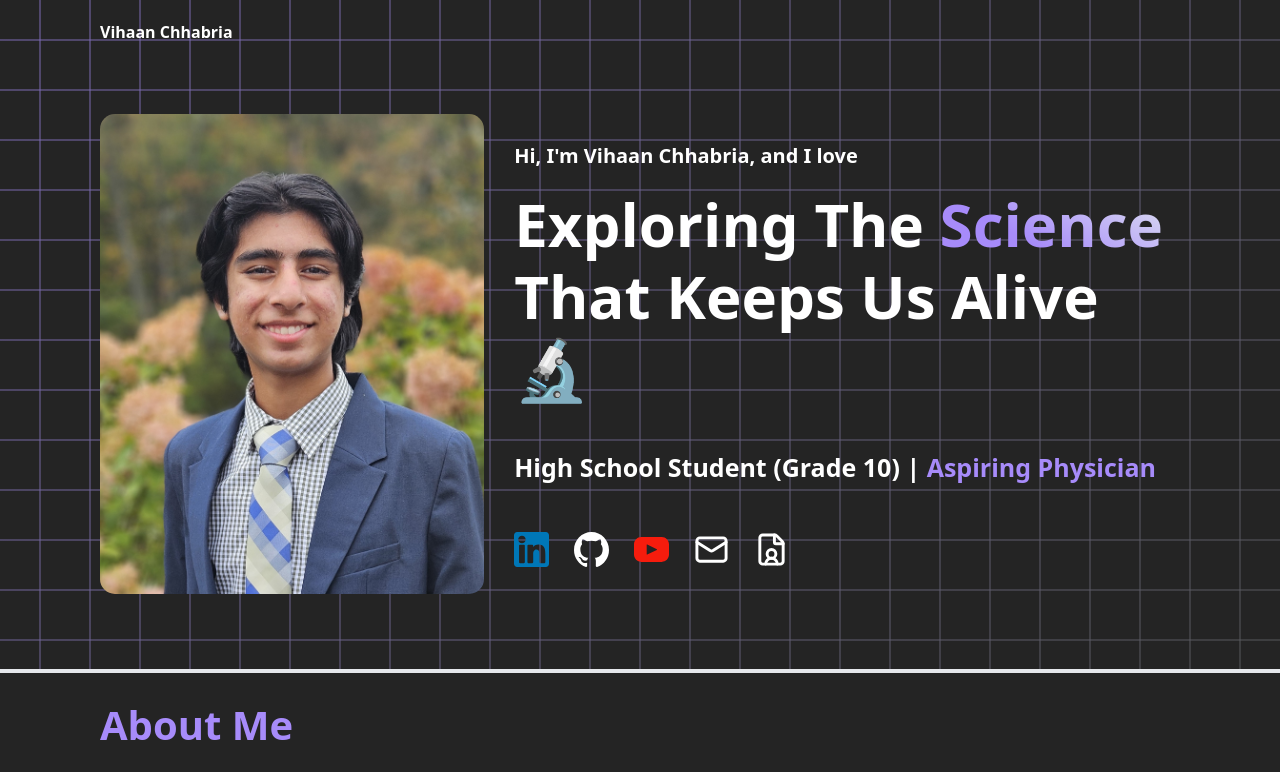
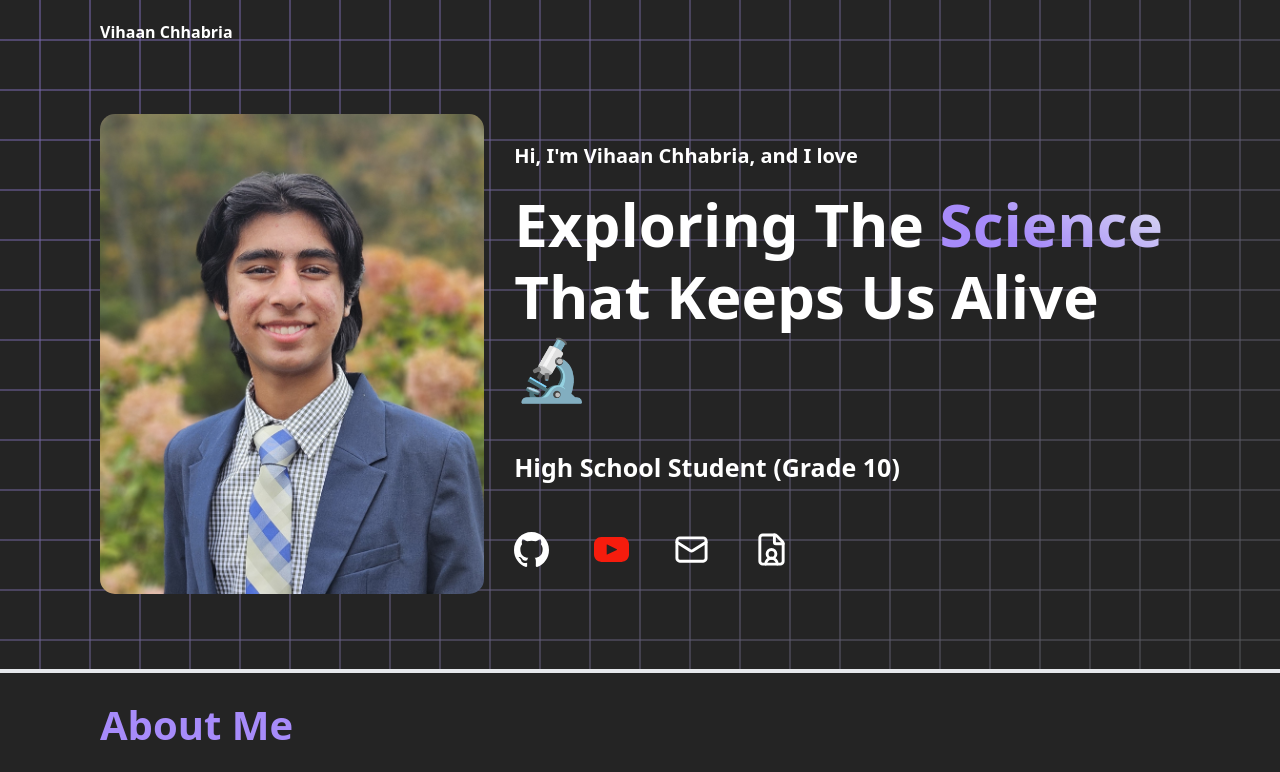
Before and after one commit to VihaanChhabria/portfolio, a React (Vite) app: page / in a window 1280 px wide. Shown: the top 772 px of the page. Built offline with nearby package versions, Linux system fonts and the light colour scheme.

Commit message:
removed physcian

```diff
--- a/src/components/HomeComponents/HomeMainSection.jsx
+++ b/src/components/HomeComponents/HomeMainSection.jsx
@@ -94,8 +94,9 @@ const HomeMainSection = () => {
                   marginTop: isMobile ? "25px" : "45px",
                 }}
               >
-                High School Student (Grade 10) |{" "}
-                <span style={{ color: "#a78bfa" }}>Aspiring Physician</span>
+                High School Student (Grade 10)
+                 {/* |{" "} */}
+                {/* <span style={{ color: "#a78bfa" }}>Aspiring Physician</span> */}
               </h2>
 
               <div
@@ -112,14 +113,14 @@ const HomeMainSection = () => {
                   flexWrap: "wrap",
                 }}
               >
-                <img
+                {/*<img
                   src={linkedin}
                   height={isMobile ? "30px" : "35px"}
                   onClick={() =>
                     window.open("https://www.linkedin.com/", "_blank")
                   }
                   style={{ cursor: "pointer" }}
-                />
+                />*/}
                 <img
                   src={github}
                   height={isMobile ? "30px" : "35px"}
```
